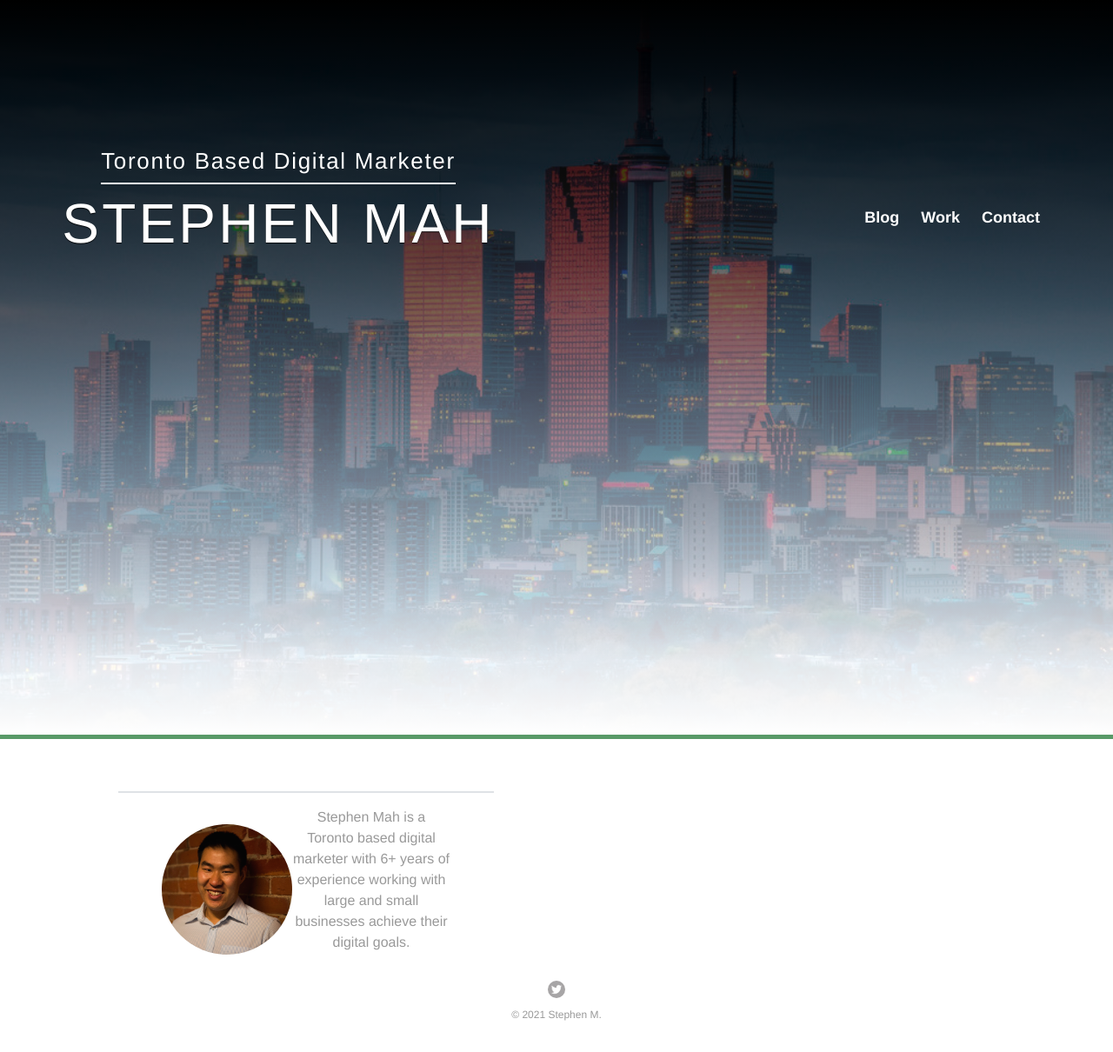
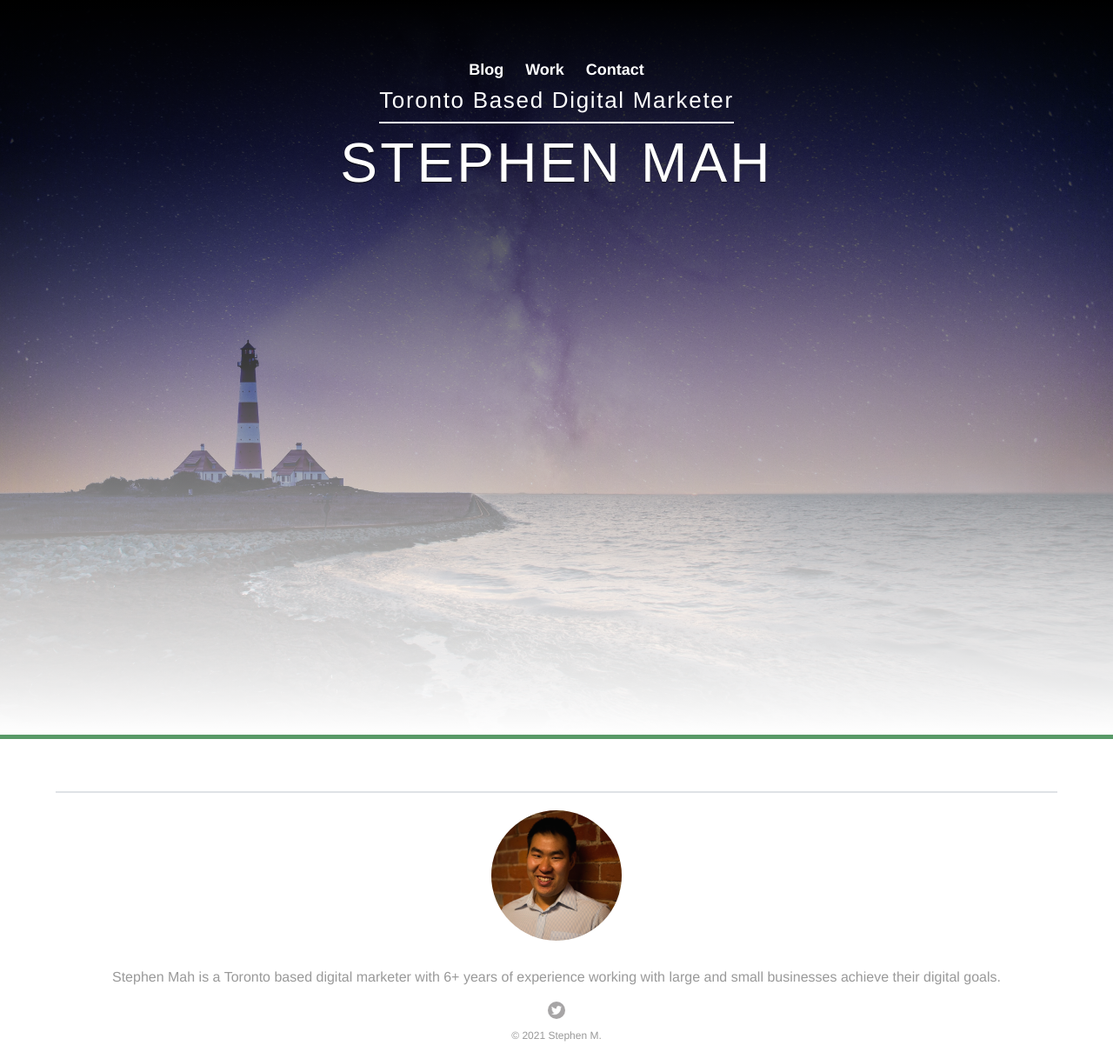
Before and after one commit to teamloopste/stephenmah.com, a PHP site: page / in a window 1280 px wide. Shown: the whole page at 87% size. Before the commit the page ends 1174 px from the top, so only its background shows below. Run offline with PHP 8.4, Linux system fonts and the light colour scheme; some web fonts are replaced.

Commit message:
Commit to Main - Fixing some issues

```diff
--- a/css/responsive.css
+++ b/css/responsive.css
@@ -36,7 +36,7 @@ Page: About
 ********************/
 
 .profile-photo {
-  float: left;
+  float: center;
   margin: 0 5% 80px 0;
 }
 
@@ -47,15 +47,17 @@ Page: About
     float: right;
     font-size: 1.125em;
     margin-right: 5%;
-    text-align: right;
-    width: 45%;
+    text-align: center;
+    width: 100%;
+    position:fixed;
+    top: 0px;
   }
 
   #logo {
     float: left;
     margin-left: 5%;
     text-align: left;
-    width: 45%;
+    width: 90%;
   }
 
   h1 {
--- a/css/style.css
+++ b/css/style.css
@@ -85,11 +85,11 @@ li {
 /* Main Styles */
 
 .main-header {
-	padding-top: 170px;
+	padding-top: 100px;
 	height: 850px;
-	background: linear-gradient(#000000, transparent 90%),
-				linear-gradient(0deg, #fff, transparent 90%),
-			    url('../img/torontoskyline.jpg') no-repeat center;
+	background: linear-gradient(#000000, transparent 80%),
+				linear-gradient(0deg, #fff, transparent 80%),
+			    url('../img/lighthouse.jpg') no-repeat center;
 	background-size: cover;
 	text-align:center;
 }
@@ -101,6 +101,7 @@ li {
 	font-weight: 200;
 	border-bottom:2px solid;
 	padding-bottom: 10px;
+	text-align:center;
 }
 
 .intro-content {
@@ -163,11 +164,10 @@ li {
 
 .intro-content,
 .secondary-content {
-	width: 75%;
+	width: 100%;
 	padding-left: 50px;
 	padding-right: 50px;
 	margin: auto;
-	max-width: 960px;
 }
 
 .arrow {
```
Also changed, not shown: img/lighthouse.jpg (added), img/torontoskyline.jpg (deleted).
